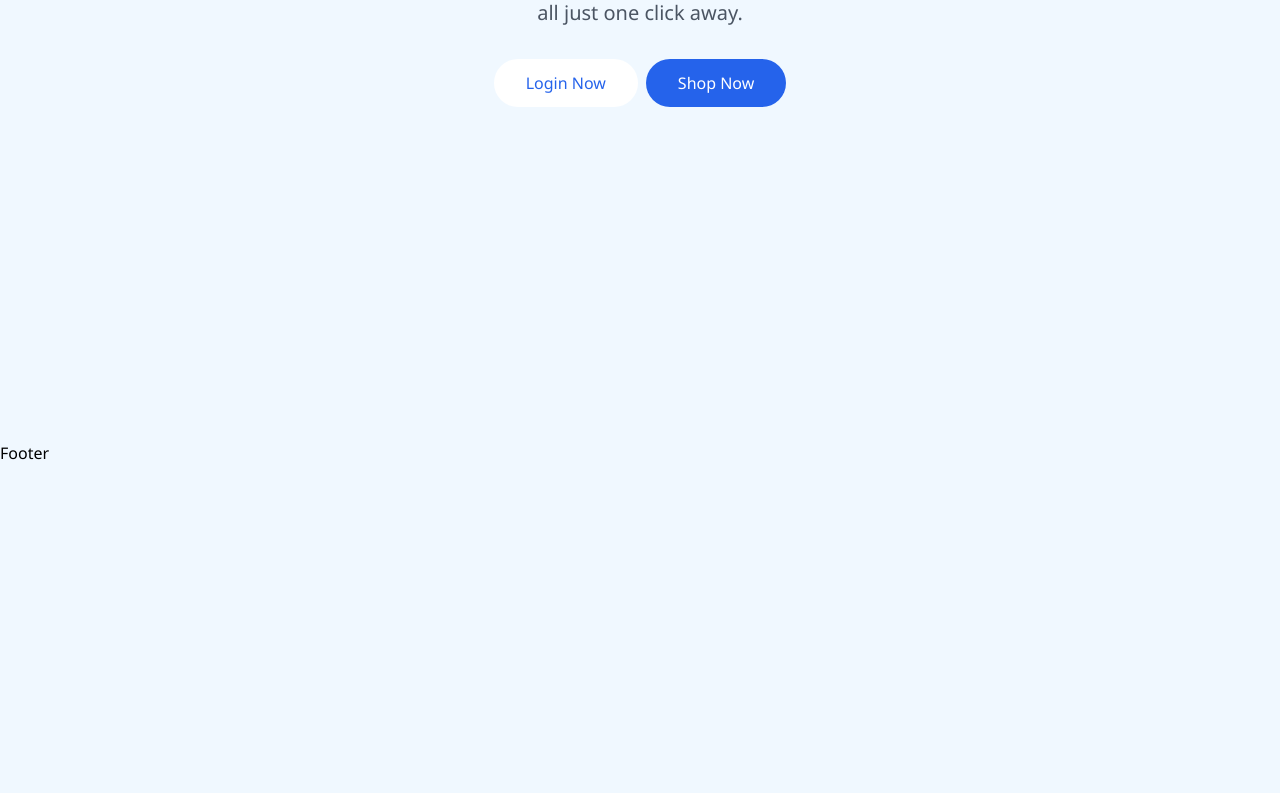
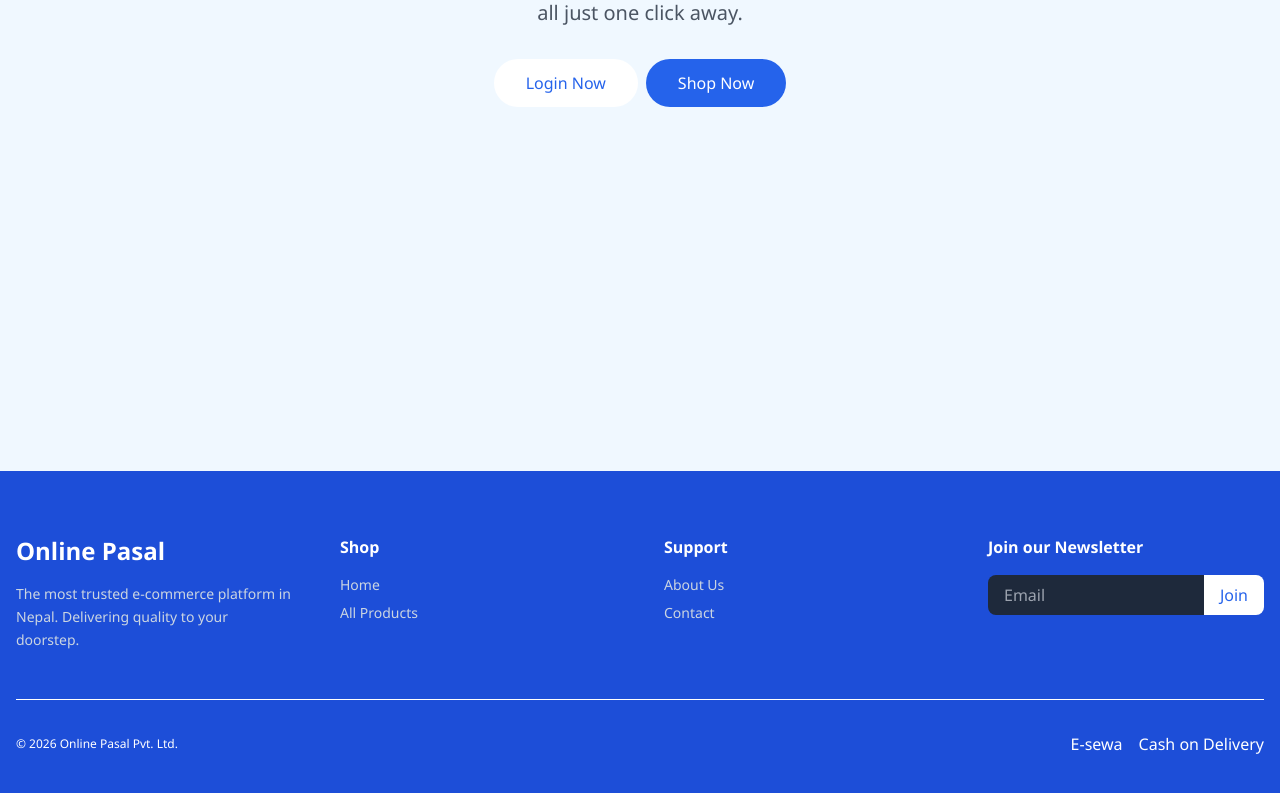
Before and after one commit to sujitbarnawal/e-commerce-app, a Nuxt app: page / in a window 1280 px wide. Shown: the part 327-1120 px from the top of the page. Before the commit the page ends 800 px from the top, so only its background shows below. Built offline with nearby package versions, Linux system fonts and the light colour scheme.

Commit message:
Added Footer

```diff
--- a/app/components/AppFooter.vue
+++ b/app/components/AppFooter.vue
@@ -1,3 +1,63 @@
+<script setup lang="ts">
+    const currentYear= computed(()=>{
+        return new Date().getFullYear()
+    })
+</script>
+
 <template>
-    Footer
+    <footer class="bg-blue-700 text-slate-300">
+        <div class="max-w-7xl mx-auto px-4 py-16">
+            <div class="grid grid-cols-1 md:grid-cols-2 lg:grid-cols-4 gap-12">
+                <div class="space-y-4">
+                    <h2 class="text-white text-2xl font-bold">Online Pasal</h2>
+                    <p class="text-sm leading-relaxed">
+                        The most trusted e-commerce platform in Nepal. Delivering quality to your doorstep.
+                    </p>
+                </div>
+
+                <div>
+                    <h3 class="text-white font-semibold mb-4">Shop</h3>
+                    <ul class="space-y-2 text-sm">
+                        <li>
+                            <NuxtLink to="/" class="hover:text-white">Home</NuxtLink>
+                        </li>
+                        <li>
+                            <NuxtLink to="/products" class="hover:text-white">All Products</NuxtLink>
+                        </li>
+                    </ul>
+                </div>
+
+                <div>
+                    <h3 class="text-white font-semibold mb-4">Support</h3>
+                    <ul class="space-y-2 text-sm">
+                        <li>
+                            <NuxtLink to="/about" class="hover:text-white">About Us</NuxtLink>
+                        </li>
+                        <li>
+                            <NuxtLink to="/contact" class="hover:text-white">Contact</NuxtLink>
+                        </li>
+                    </ul>
+                </div>
+
+                <div class="space-y-4">
+                    <h3 class="text-white font-semibold">Join our Newsletter</h3>
+                    <div class="flex">
+                        <input type="email" placeholder="Email"
+                            class="bg-slate-800 border-none rounded-l-lg px-4 py-2 w-full focus:ring-1 focus:ring-blue-500 focus:outline-none">
+                        <button
+                            class="bg-white text-blue-600 px-4 py-2 rounded-r-lg hover:scale-105 transition-transform">Join</button>
+                    </div>
+                </div>
+            </div>
+
+            <div
+                class="border-t border-white mt-12 pt-8 flex flex-col text-white md:flex-row justify-between items-center gap-4">
+                <p class="text-xs ">© {{ currentYear }} Online Pasal Pvt. Ltd.</p>
+                <div class="flex gap-4">
+                    <span >E-sewa</span>
+                    <span >Cash on Delivery</span>
+                </div>
+            </div>
+        </div>
+    </footer>
 </template>
--- a/app/layouts/default.vue
+++ b/app/layouts/default.vue
@@ -5,7 +5,7 @@
 
 <template>
     <AppNavbar/>
-    <main class="min-h-[calc(100vh-100px)] w-[90%] mx-auto mt-2">
+    <main class="min-h-[calc(100vh-70px)] w-[90%] mx-auto mt-2">
         <slot/>
     </main>
     <AppFooter/>
--- a/app/pages/login.vue
+++ b/app/pages/login.vue
@@ -7,6 +7,10 @@
     title: 'Login',
     description: 'Login to explore our products'
 });
+
+definePageMeta({
+    layout:false
+})
 </script>
 
 <template>
--- a/app/pages/signup.vue
+++ b/app/pages/signup.vue
@@ -8,6 +8,9 @@
     title: 'Signup',
     description: 'Create account to connect with Online Pasal'
 });
+definePageMeta({
+    layout:false
+})
 </script>
 
 <template>
```
